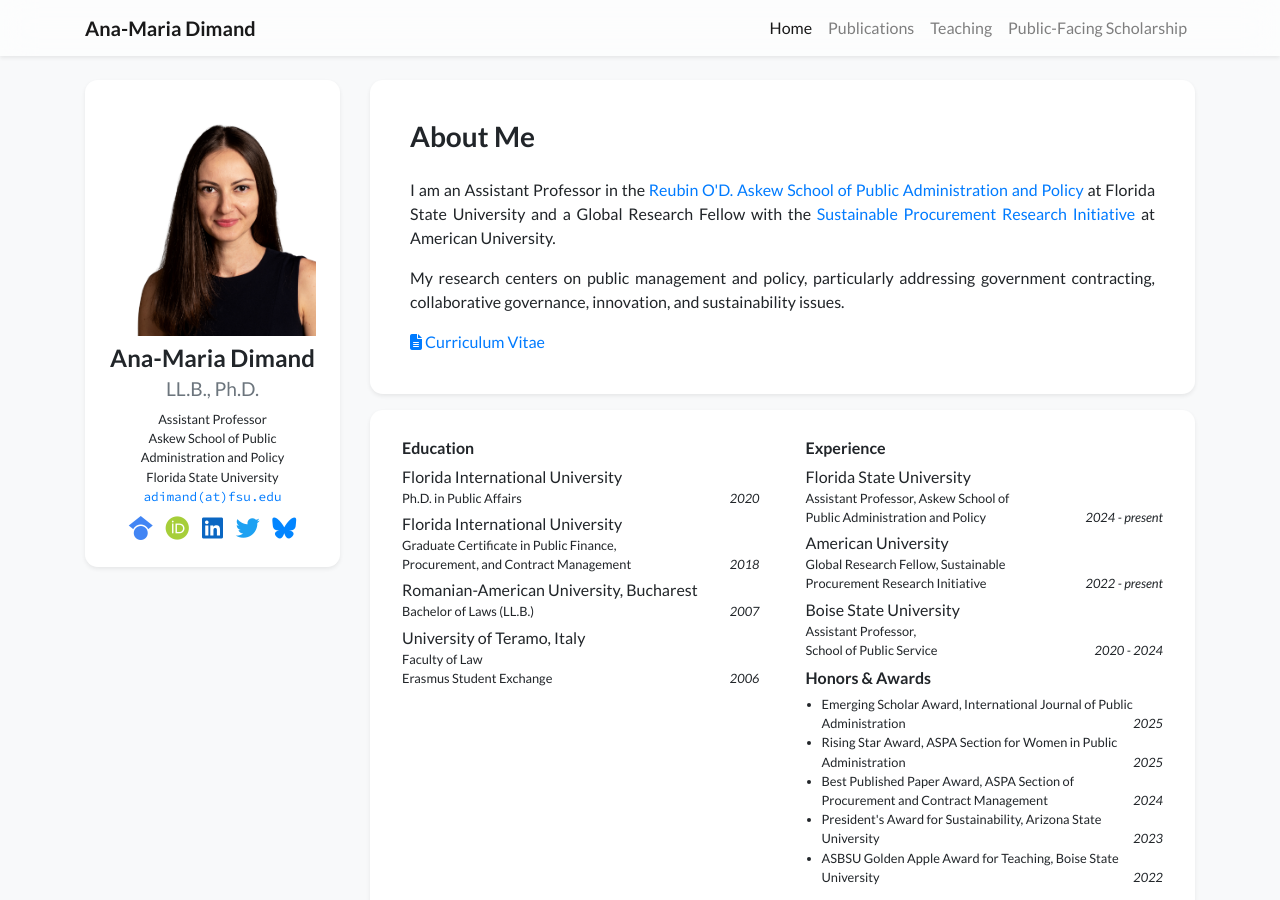
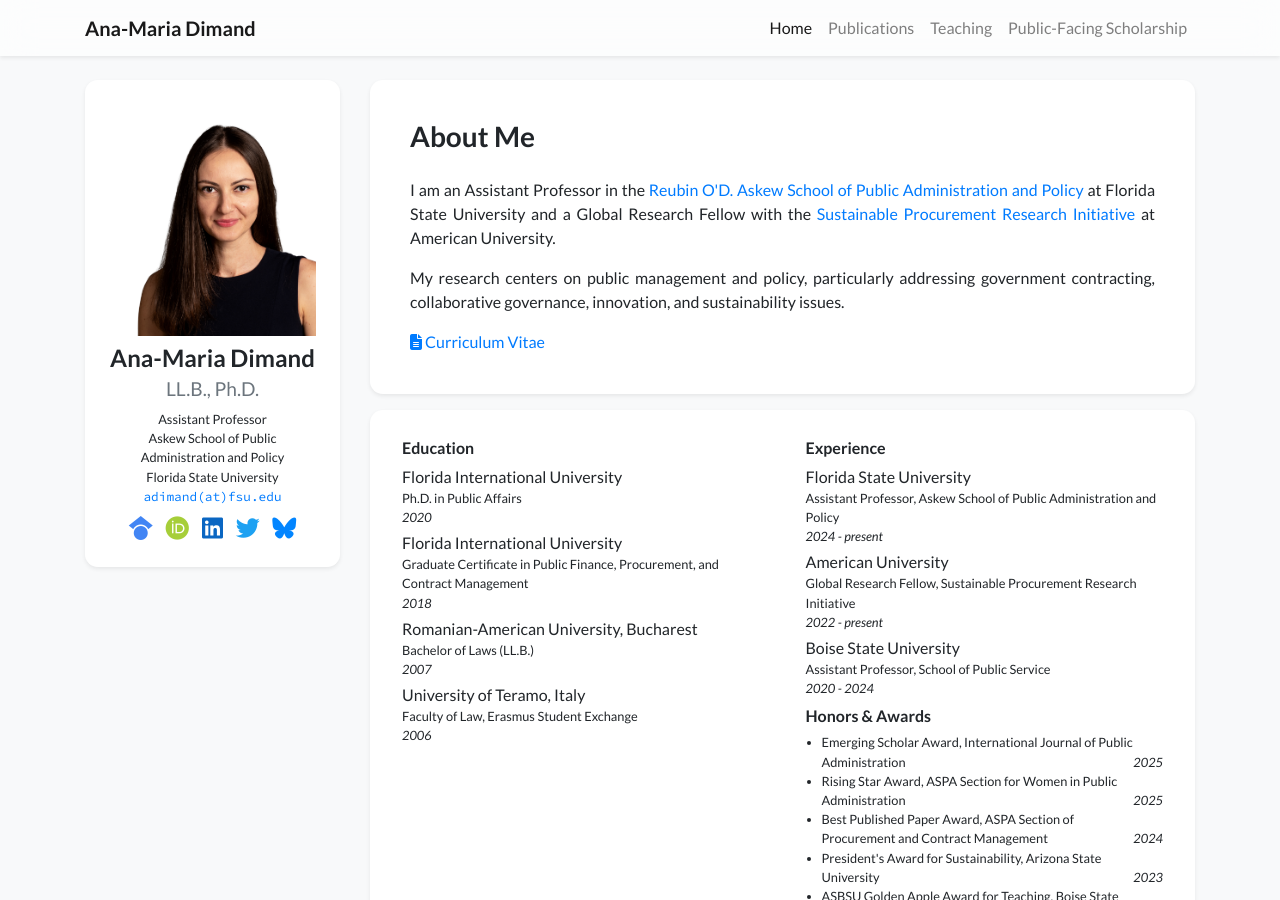
Before and after one commit to anamariadimand/anamariadimand.github.io, a Jekyll site: the page built from index.html, in a window 1280 px wide and 900 px high. Built offline with Jekyll 4.4.1, drawn with Linux system fonts in a browser that asks for light colours; nearby versions of some CDN libraries; a style sheet for code colours, icons or effects is not loaded.

Commit message:
Stack institution, role, and date on separate lines in Education/Experience
Co-Authored-By: Claude Opus 4.8 <noreply@anthropic.com>

```diff
--- a/_includes/widgets/experience_card.html
+++ b/_includes/widgets/experience_card.html
@@ -13,11 +13,8 @@
                                     {% if item.logo %}<img src="{{ item.logo | relative_url }}" alt="{{ item.name }}" style="width: 18px;" class="mr-1 mt-1">{% endif %}
                                     <div class="media-body">
                                         <div>{{ item.name }}</div>
-                                        <div class="small">{{ item.dept }}</div>
-                                        <div class="small d-flex">
-                                            <div>{{ item.position }}</div>
-                                            <div class="mt-auto ml-auto no-break"><em>{{ item.date }}</em></div>
-                                        </div>
+                                        <div class="small">{{ item.position }}</div>
+                                        <div class="small"><em>{{ item.date }}</em></div>
                                     </div>
                                 </li>
                                 {% endfor %}
@@ -36,11 +33,8 @@
                                     {% if item.logo %}<img src="{{ item.logo | relative_url }}" alt="{{ item.name }}" style="width: 18px;" class="mr-1 mt-1">{% endif %}
                                     <div class="media-body">
                                         <div>{{ item.name }}</div>
-                                        <div class="small">{{ item.dept }}</div>
-                                        <div class="small d-flex">
-                                            <div>{{ item.position }}</div>
-                                            <div class="mt-auto ml-auto no-break"><em>{{ item.date }}</em></div>
-                                        </div>
+                                        <div class="small">{{ item.position }}</div>
+                                        <div class="small"><em>{{ item.date }}</em></div>
                                     </div>
                                 </li>
                                 {% endfor %}
```
Also changed, not shown: _data/profile.yml (+5 -15 lines).
